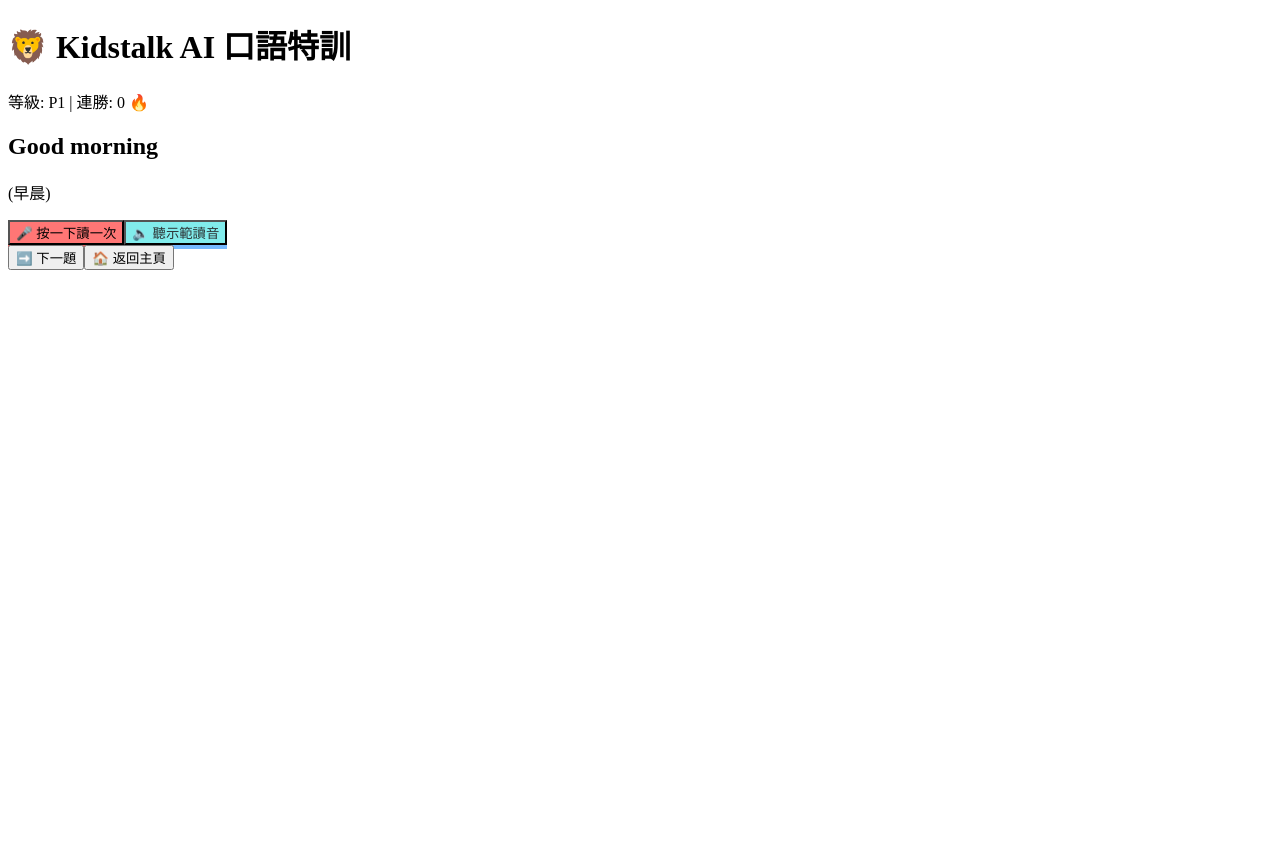
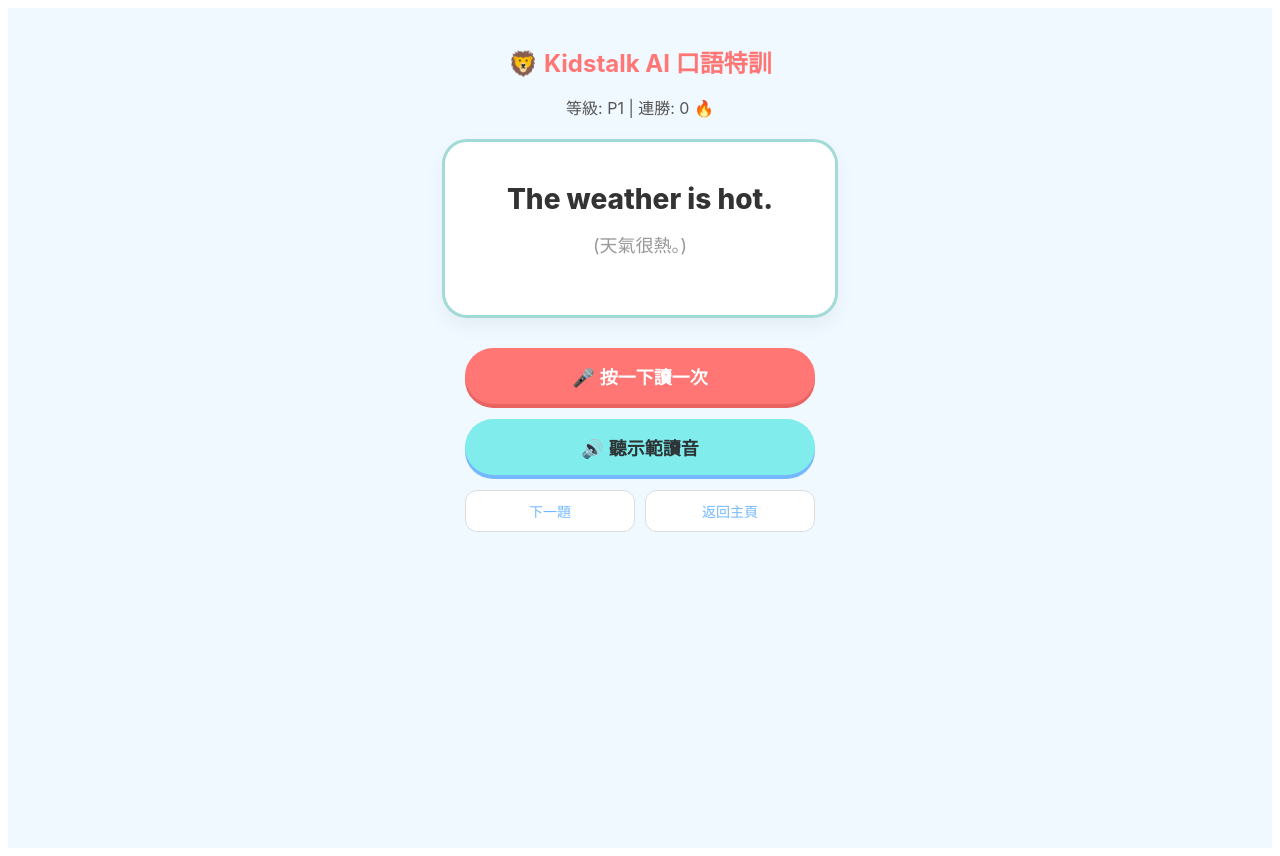
Before and after one commit to samliu-hk/kidstalk-ai, a React (Vite) app: page / in a window 1280 px wide. Both pictures are taken after a click on the button "P1". Before the commit the page ends 800 px from the top, so only its background shows below. Built offline with nearby package versions, Linux system fonts and the light colour scheme.

Commit message:
Update question bank and improve UI elements
Added new questions to levels P1 and P2, and updated UI elements for better user experience.

```diff
--- a/src/App.jsx
+++ b/src/App.jsx
@@ -1,80 +1,18 @@
 import React, { useState, useEffect, useRef } from 'react';
 import './App.css';
 
-// 📚 精選題庫 (每級 30 題，總共 180 題，防止代碼過長出錯)
 const questionBank = {
   P1: [
-    { en: "Apple", zh: "蘋果" }, { en: "A red cat", zh: "一隻紅色的貓" }, { en: "Good morning", zh: "早晨" },
-    { en: "I am a boy", zh: "我是一個男孩" }, { en: "Stand up", zh: "站立" }, { en: "Sit down", zh: "坐下" },
-    { en: "Open your book", zh: "打開書本" }, { en: "Close the door", zh: "關門" }, { en: "Big dog", zh: "大狗" },
-    { en: "Blue sky", zh: "藍天" }, { en: "My eyes", zh: "我的眼睛" }, { en: "Touch your nose", zh: "摸摸鼻子" },
-    { en: "I like milk", zh: "我喜歡牛奶" }, { en: "Thank you", zh: "謝謝" }, { en: "See you", zh: "再見" },
-    { en: "One two three", zh: "一二三" }, { en: "Happy birthday", zh: "生日快樂" }, { en: "A yellow bus", zh: "黃色巴士" },
-    { en: "Hot water", zh: "熱水" }, { en: "Cold ice", zh: "冷冰" }, { en: "My father", zh: "我的爸爸" },
-    { en: "My mother", zh: "我的媽媽" }, { en: "Small bird", zh: "小鳥" }, { en: "Good night", zh: "晚安" },
-    { en: "Wash hands", zh: "洗手" }, { en: "Clean face", zh: "洗臉" }, { en: "Love you", zh: "愛你" },
-    { en: "Banana", zh: "香蕉" }, { en: "Orange", zh: "橙" }, { en: "Green grass", zh: "綠草" }
+    { en: "The weather is hot.", zh: "天氣很熱。" },
+    { en: "I love my family.", zh: "我愛我的家人。" },
+    { en: "This is an apple.", zh: "這是一個蘋果。" },
+    // 你可以在此繼續貼上 P1 的 100 題
   ],
   P2: [
-    { en: "He is my teacher", zh: "他是我的老師" }, { en: "She is my sister", zh: "她是我的姐姐" }, { en: "I go to school", zh: "我返學" },
-    { en: "The cat is sleeping", zh: "貓正在睡覺" }, { en: "Where is the book?", zh: "書在哪裡？" }, { en: "It is under the chair", zh: "它在椅子下" },
-    { en: "Do you like apples?", zh: "你喜歡蘋果嗎？" }, { en: "Yes I do", zh: "是的，我喜歡" }, { en: "What time is it?", zh: "現在幾點？" },
-    { en: "It is seven o'clock", zh: "現在七點鐘" }, { en: "I have a pencil", zh: "我有一支鉛筆" }, { en: "This is my nose", zh: "這是我的鼻子" },
-    { en: "They are playing", zh: "他們正在玩耍" }, { en: "We are happy", zh: "我們很開心" }, { en: "A tall man", zh: "一個高大的男人" },
-    { en: "A fat pig", zh: "一隻肥豬" }, { en: "My hair is long", zh: "我的頭髮很長" }, { en: "Her eyes are big", zh: "她的眼睛很大" },
-    { en: "Let's go home", zh: "我們回家吧" }, { en: "Come here", zh: "過來這裡" }, { en: "Don't run", zh: "不要跑" },
-    { en: "Listen to me", zh: "聽我說" }, { en: "Look at the board", zh: "看黑板" }, { en: "I can jump", zh: "我會跳" },
-    { en: "I can swim", zh: "我會游泳" }, { en: "The sun is hot", zh: "太陽很熱" }, { en: "Rainy day", zh: "下雨天" },
-    { en: "A piece of cake", zh: "一件蛋糕" }, { en: "Drink some water", zh: "喝點水" }, { en: "Put on your shoes", zh: "穿上鞋子" }
+    { en: "He is a tall teacher.", zh: "他是一位高大的老師。" },
+    // 你可以在此繼續貼上 P2 的 100 題
   ],
-  P3: [
-    { en: "There is a park", zh: "那裡有一個公園" }, { en: "The library is quiet", zh: "圖書館很安靜" }, { en: "I walk to school", zh: "我走路去學校" },
-    { en: "She likes reading", zh: "她喜歡閱讀" }, { en: "He wants a toy", zh: "他想要一個玩具" }, { en: "How much is it?", zh: "這個多少錢？" },
-    { en: "It is twenty dollars", zh: "它是二十元" }, { en: "The dog is faster", zh: "狗比較快" }, { en: "The bus is slower", zh: "巴士比較慢" },
-    { en: "I was sick yesterday", zh: "我昨天病了" }, { en: "Where were you?", zh: "你剛才在哪裡？" }, { en: "I was at home", zh: "我剛才在家" },
-    { en: "My favourite colour", zh: "我最愛的顏色" }, { en: "January and February", zh: "一月和二月" }, { en: "Monday to Sunday", zh: "星期一至星期日" },
-    { en: "Turn left", zh: "向左轉" }, { en: "Turn right", zh: "向右轉" }, { en: "Go straight", zh: "直走" },
-    { en: "Next to the bank", zh: "在銀行旁邊" }, { en: "In front of me", zh: "在我前面" }, { en: "Behind the door", zh: "在門後面" },
-    { en: "Can you help me?", zh: "你可以幫我嗎？" }, { en: "Please be quiet", zh: "請安靜" }, { en: "Don't shout", zh: "不要大叫" },
-    { en: "A glass of milk", zh: "一杯牛奶" }, { en: "A bottle of water", zh: "一樽水" }, { en: "A box of tissues", zh: "一盒紙巾" },
-    { en: "Brush my teeth", zh: "刷我的牙" }, { en: "Comb my hair", zh: "梳我的頭" }, { en: "Finish my homework", zh: "做完我的功課" }
-  ],
-  P4: [
-    { en: "I watched TV yesterday", zh: "我昨天看了電視" }, { en: "Did you play football?", zh: "你有踢足球嗎？" }, { en: "No I didn't", zh: "不，我沒有" },
-    { en: "She is taller than me", zh: "她比我高" }, { en: "This bag is heavier", zh: "這個袋比較重" }, { en: "Who is the smartest?", zh: "誰是最聰明的？" },
-    { en: "I am going to buy", zh: "我打算去買" }, { en: "We are going to visit", zh: "我們打算去參觀" }, { en: "Because I am hungry", zh: "因為我肚餓" },
-    { en: "So I eat food", zh: "所以我吃東西" }, { en: "The weather is windy", zh: "天氣很大風" }, { en: "It will be sunny", zh: "將會是晴天" },
-    { en: "You must stop", zh: "你必須停下" }, { en: "You should study", zh: "你應該讀書" }, { en: "Don't litter", zh: "不要亂拋垃圾" },
-    { en: "Keep off the grass", zh: "請勿踐踏草地" }, { en: "Wait for the bus", zh: "等巴士" }, { en: "Pay by Octopus", zh: "用八達通付款" },
-    { en: "A pair of shoes", zh: "一對鞋" }, { en: "A carton of juice", zh: "一盒果汁" }, { en: "It tastes sweet", zh: "它味道很甜" },
-    { en: "It smells good", zh: "它聞起來很香" }, { en: "It feels soft", zh: "它摸起來很軟" }, { en: "My hobby is cooking", zh: "我的愛好是煮食" },
-    { en: "I like collecting stamps", zh: "我喜歡集郵" }, { en: "Last weekend", zh: "上個週末" }, { en: "Next week", zh: "下星期" },
-    { en: "The shop is closed", zh: "商店關門了" }, { en: "The cinema is open", zh: "戲院開了" }, { en: "Buying a ticket", zh: "買一張票" }
-  ],
-  P5: [
-    { en: "I have been to Japan", zh: "我去過日本" }, { en: "Have you eaten yet?", zh: "你食咗嘢未？" }, { en: "I have already finished", zh: "我已經完成了" },
-    { en: "If it rains, I stay", zh: "如果下雨，我就留下" }, { en: "If you run, you win", zh: "如果你跑，你會贏" }, { en: "Although he is old", zh: "雖然他老了" },
-    { en: "He is still strong", zh: "他仍然很強壯" }, { en: "Either you or me", zh: "不是你就是我" }, { en: "Neither hot nor cold", zh: "不熱也不冷" },
-    { en: "The girl is reading", zh: "那個女孩正在閱讀" }, { en: "The boy is running", zh: "那個男孩正在跑" }, { en: "The environment", zh: "環境" },
-    { en: "Protect the earth", zh: "保護地球" }, { en: "Reduce reuse recycle", zh: "減少使用、物盡其用、循環再造" }, { en: "Too much plastic", zh: "太多塑膠" },
-    { en: "Air pollution", zh: "空氣污染" }, { en: "Endangered animals", zh: "瀕危動物" }, { en: "I look forward to", zh: "我期待" },
-    { en: "Would you like to?", zh: "你想要...嗎？" }, { en: "May I help you?", zh: "我可以幫你嗎？" }, { en: "Excuse me", zh: "不好意思" },
-    { en: "Could you tell me?", zh: "可以告訴我嗎？" }, { en: "Go straight ahead", zh: "向前直走" }, { en: "It is opposite to", zh: "它在對面" },
-    { en: "Cross the road", zh: "過馬路" }, { en: "Be careful", zh: "小心" }, { en: "Take care", zh: "保重" },
-    { en: "Good luck", zh: "祝好運" }, { en: "Have a nice trip", zh: "旅途愉快" }, { en: "See you later", zh: "遲啲見" }
-  ],
-  P6: [
-    { en: "The window was broken", zh: "窗戶被打破了" }, { en: "The book was written", zh: "這本書是被寫的" }, { en: "By the famous writer", zh: "由著名作家" },
-    { en: "He said he was busy", zh: "他說他很忙" }, { en: "She told me that", zh: "她告訴我" }, { en: "The man who is tall", zh: "那個高大的男人" },
-    { en: "The cake which is tasty", zh: "那個好味的蛋糕" }, { en: "The place where we met", zh: "我們相遇的地方" }, { en: "Unless you study", zh: "除非你讀書" },
-    { en: "You will fail", zh: "你會不合格" }, { en: "So that I can pass", zh: "以便我可以合格" }, { en: "In order to win", zh: "為了贏" },
-    { en: "It is necessary to", zh: "這是必須的" }, { en: "It is important to", zh: "這是重要的" }, { en: "Responsibility", zh: "責任" },
-    { en: "Punctuality", zh: "準時" }, { en: "Honesty is best", zh: "誠實是最好的" }, { en: "Never give up", zh: "永不放棄" },
-    { en: "Believe in yourself", zh: "相信你自己" }, { en: "Keep trying", zh: "繼續嘗試" }, { en: "My dream job", zh: "我的夢想工作" },
-    { en: "When I grow up", zh: "當我長大後" }, { en: "I want to be", zh: "我想成為" }, { en: "A successful person", zh: "一個成功的人" },
-    { en: "Contribute to society", zh: "貢獻社會" }, { en: "Global warming", zh: "全球暖化" }, { en: "Save energy", zh: "節約能源" },
-    { en: "Turn off the lights", zh: "關燈" }, { en: "Meaning of life", zh: "生命的意義" }, { en: "Precious memories", zh: "珍貴的回憶" }
-  ]
+  P3: [], P4: [], P5: [], P6: []
 };
 
 function App() {
@@ -92,54 +30,43 @@ function App() {
     if (SpeechRecognition) {
       const rec = new SpeechRecognition();
       rec.lang = 'en-US';
-      rec.continuous = false; // 單次模式
-      rec.interimResults = false;
-
+      rec.continuous = false;
       rec.onresult = (event) => {
         const spoken = event.results[0][0].transcript.toLowerCase().replace(/[.,!?]/g, "");
         const target = currentQ.en.toLowerCase().replace(/[.,!?]/g, "");
-        checkResult(spoken, target);
-        rec.stop(); // 強制停止
-      };
 
-      rec.onend = () => setIsListening(false);
-      rec.onerror = () => {
-        setIsListening(false);
-        setFeedback("聽唔清，請再試一次！");
-      };
-      recognitionRef.current = rec;
-    }
-  }, [currentQ]);
-
-  const checkResult = (spoken, target) => {
         const spokenWords = spoken.split(" ");
         const targetWords = target.split(" ");
         let match = 0;
         targetWords.forEach(w => { if (spokenWords.includes(w)) match++; });
         const finalScore = Math.round((match / targetWords.length) * 100);
+
         setScore(finalScore);
-
         if (finalScore >= 80) {
-      setFeedback("✅ 讀得好準！好叻呀！");
-      const newStreak = streak + 1;
-      setStreak(newStreak);
-      if (newStreak % 10 === 0) {
-        setRocket(true);
-        setTimeout(() => setRocket(false), 3000);
-      }
+          setFeedback("✅ 好準呀！繼續加油！");
+          setStreak(s => {
+            const newS = s + 1;
+            if (newS % 10 === 0) setRocket(true);
+            return newS;
+          });
         } else {
           setStreak(0);
-      setFeedback(`❌ 差少少，試下讀：${target}`);
+          setFeedback("❌ 差少少，再試吓！");
         }
       };
+      rec.onend = () => setIsListening(false);
+      recognitionRef.current = rec;
+    }
+  }, [currentQ]);
 
   const startQuiz = (lvl) => {
     setLevel(lvl);
     const questions = questionBank[lvl];
-    const random = questions[Math.floor(Math.random() * questions.length)];
-    setCurrentQ(random);
+    if (questions.length === 0) return alert("呢個等級未有題目住！");
+    setCurrentQ(questions[Math.floor(Math.random() * questions.length)]);
     setScore(null);
     setFeedback("");
+    setRocket(false);
   };
 
   const handleMic = () => {
@@ -147,60 +74,61 @@ function App() {
       recognitionRef.current.stop();
     } else {
       setIsListening(true);
-      setFeedback("👂 聽緊你講...");
+      setScore(null);
+      setFeedback("聽緊你講嘢...");
       recognitionRef.current.start();
     }
   };
 
-  // 🔊 語音示範功能 (額外送俾你，等小朋友可以聽電腦讀一次先)
   const playDemo = () => {
-    if (!currentQ) return;
-    const utterance = new SpeechSynthesisUtterance(currentQ.en);
-    utterance.lang = 'en-US';
-    window.speechSynthesis.speak(utterance);
+    const msg = new SpeechSynthesisUtterance(currentQ.en);
+    msg.lang = 'en-US';
+    window.speechSynthesis.speak(msg);
   };
 
   return (
-    <div className="app">
-      {rocket && <div className="rocket-animation">🚀</div>}
-      <h1 className="title">🦁 Kidstalk AI 口語特訓</h1>
+    <div className="app-container">
+      {rocket && <div className="rocket-fly">🚀</div>}
+      <h1 className="main-title">🦁 Kidstalk AI 口語特訓</h1>
 
       {!level ? (
-        <div className="menu">
-          <h2>請選擇你的年級：</h2>
+        <div className="menu-screen">
+          <h3>請選擇等級：</h3>
           <div className="lvl-grid">
             {Object.keys(questionBank).map(l => (
-              <button key={l} onClick={() => startQuiz(l)} className="lvl-btn">{l}</button>
+              <button key={l} onClick={() => startQuiz(l)} className="lvl-item">{l}</button>
             ))}
           </div>
         </div>
       ) : (
-        <div className="game-container">
-          <div className="stats">等級: {level} | 連勝: {streak} 🔥</div>
+        <div className="quiz-screen">
+          <p className="status-bar">等級: {level} | 連勝: {streak} 🔥</p>
 
-          <div className="card">
-            <h2 className="en-text">{currentQ?.en}</h2>
-            <p className="zh-text">({currentQ?.zh})</p>
-            {score !== null && <div className="score-num">{score}%</div>}
-            <p className="feedback-text">{feedback}</p>
+          <div className="main-card">
+            <h2 className="display-en">{currentQ?.en}</h2>
+            <p className="display-zh">({currentQ?.zh})</p>
+
+            {score !== null && (
+              <div className="result-area">
+                <div className="big-score">{score}%</div>
+                <p className="feedback-msg">{feedback}</p>
+              </div>
+            )}
           </div>
 
-          <div className="action-buttons">
-            <button className={`mic-btn ${isListening ? 'active' : ''}`} onClick={handleMic}>
-              {isListening ? "🛑 停止錄音" : "🎤 按一下讀一次"}
+          <div className="control-panel">
+            <button className={`long-btn mic-btn ${isListening ? 'active' : ''}`} onClick={handleMic}>
+              🎤 {isListening ? "停止錄音" : "按一下讀一次"}
             </button>
-            <button className="demo-btn" onClick={playDemo}>
-              🔈 聽示範讀音
+
+            <button className="long-btn demo-btn" onClick={playDemo}>
+              🔊 聽示範讀音
             </button>
+
+            <div className="bottom-nav">
+              <button className="small-btn" onClick={() => startQuiz(level)}>下一題</button>
+              <button className="small-btn" onClick={() => setLevel(null)}>返回主頁</button>
             </div>
-
-          <div className="nav-control-group">
-            <button className="btn-next" onClick={() => startQuiz(level)}>
-              <span>➡️</span> 下一題
-            </button>
-            <button className="btn-back" onClick={() => setLevel(null)}>
-              <span>🏠</span> 返回主頁
-            </button>
           </div>
         </div>
       )}
```
Lines whose indentation alone changed are shown as unchanged.
